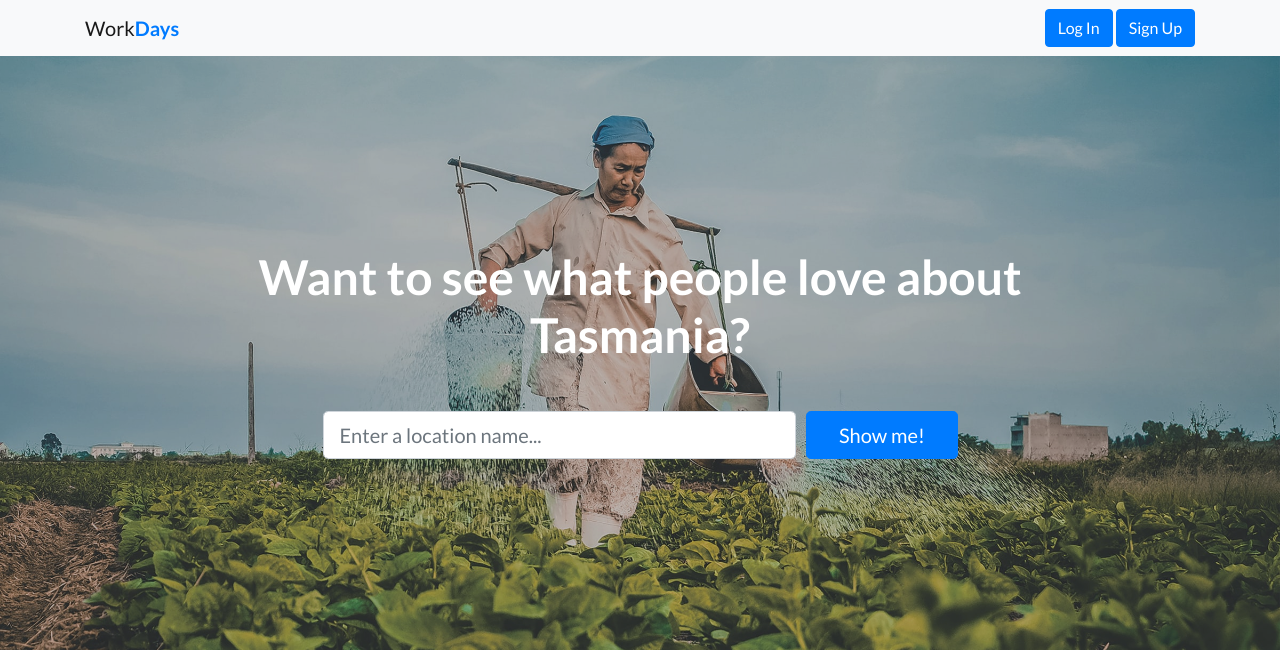
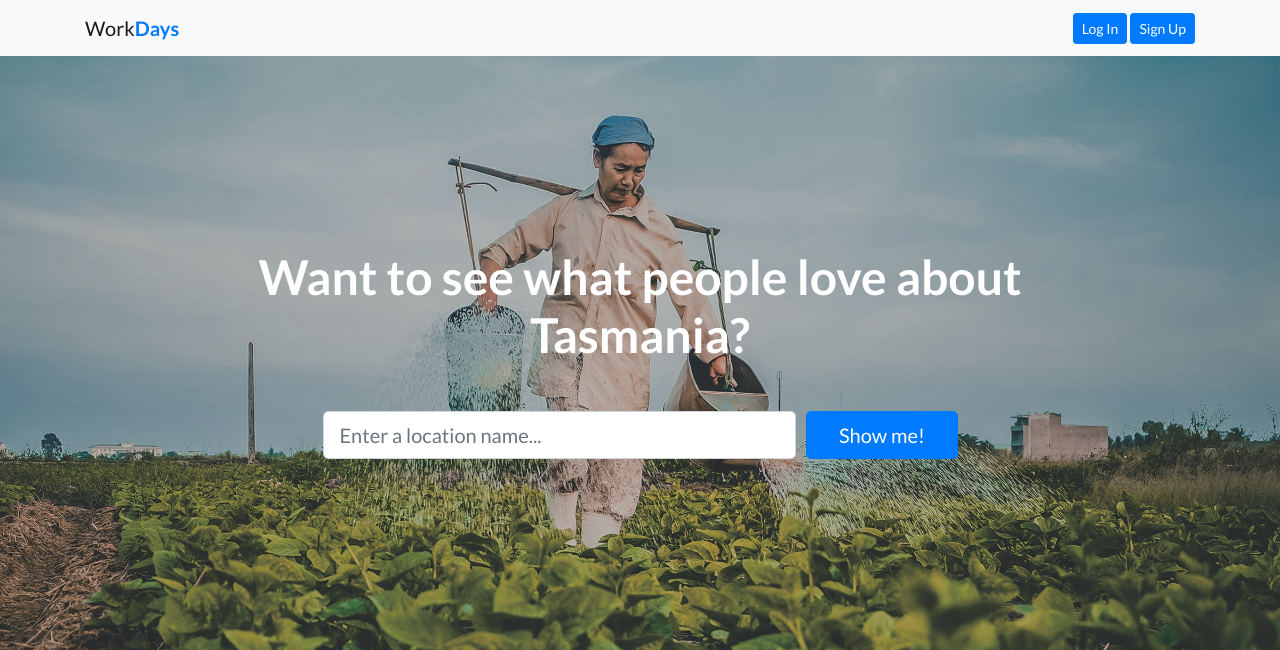
Before and after one commit to anhtran304/workdays, a Django app: page / in a window 1280 px wide. Shown: the top 650 px of the page. Run offline with Django 3.2, Linux system fonts and the light colour scheme; some libraries are stand-ins or nearby versions.

Commit message:
Edit css

```diff
--- a/workdays/static/css/index.css
+++ b/workdays/static/css/index.css
@@ -97,7 +97,7 @@ header.masthead h1 {
   max-width: 12rem;
   box-shadow: 0px 5px 5px 0px #adb5bd;
 }
-
+/*
 .call-to-action {
   position: relative;
   background-color: #343a40;
@@ -105,7 +105,7 @@ header.masthead h1 {
   background-size: cover;
   padding-top: 7rem;
   padding-bottom: 7rem;
-}
+} */
 
 .call-to-action .overlay {
   position: absolute;
--- a/workdays/templates/base.html
+++ b/workdays/templates/base.html
@@ -26,8 +26,8 @@
         <div class="container">
             <a class="navbar-brand" href="/">Work<strong class="text-primary">Days</strong></a>
             <div>
-                <a class="btn btn-primary" href="/admin">Log In</a>
-                <a class="btn btn-primary" href="/admin">Sign Up</a>
+                <a class="btn btn-primary btn-sm" href="/admin">Log In</a>
+                <a class="btn btn-primary btn-sm" href="/admin">Sign Up</a>
             </div>
         </div>
     </nav>
```
